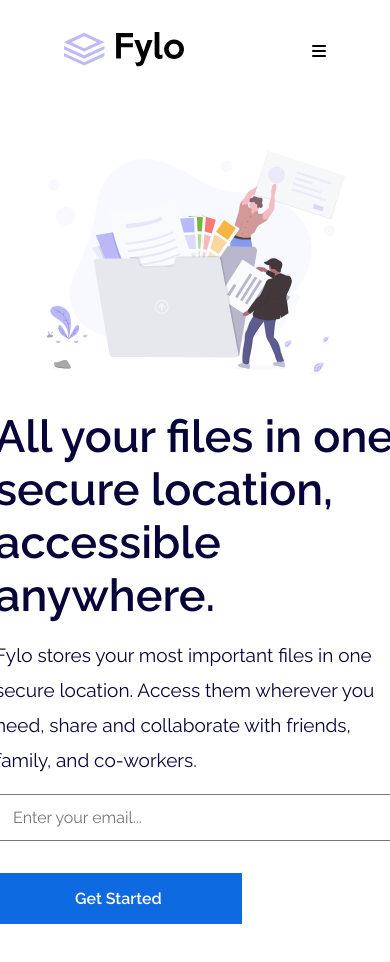
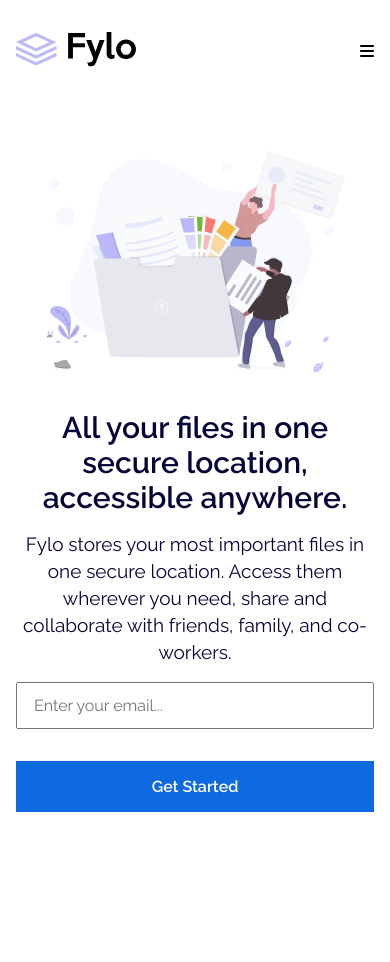
Before and after one commit to moqun06/F2, a plain HTML site: page index.html in a window 390 px wide. After the commit the page ends 892 px from the top, so only its background shows below. Drawn offline with Linux system fonts and the light colour scheme.

Commit message:
first section responsivness adjusted

```diff
--- a/index.css
+++ b/index.css
@@ -112,24 +112,64 @@ form {
     border-radius: 50%;
 
 }
-.menu{
+
+.menu {
     display: none;
 }
 
-@media  screen and (max-width: 1110px) {
-    .navlink{
+.image {
+    width: 900px;
+}
+
+.firstinput {
+    width: 400px;
+    padding: 12px 16px;
+    font-size: 16px;
+}
+
+@media screen and (max-width: 1110px) {}
+    nav {
+        padding: 0 1rem;
+    }
+
+
+    .navlink {
         display: none;
     }
-    .menu{
+
+    .menu {
         display: block;
     }
-    .container{
+
+    .container {
         flex-direction: column-reverse;
     }
-    form{
+
+    form {
         flex-direction: column;
     }
 
+    .image {
+        width: 300px;
+    }
+
+    .left h1 {
+        font-size: 30px;
+        text-align: center;
+    }
+    .firstinput{
+        width: 100%;
+    }
+    .container{
+        padding: 5rem 1rem;
+    }
+
+button{
+    width: 100%;
+}
+.left p{
+text-align: center;
+line-height: 27px;
 }
 
 
--- a/index.html
+++ b/index.html
@@ -46,8 +46,8 @@
                 Access them wherever you need, share and collaborate with friends,
                 family, and co-workers.</p>
             <form>
-                <input type="email" placeholder="Enter your email..."
-                    style="width: 400px; padding: 12px 16px; font-size: 16px;">
+                <input class=" firstinput" type="email" placeholder="Enter your email..."
+                    >
 
                 <a href="#" class="btn">
                     <button> Get Started</button></a>
@@ -56,7 +56,7 @@
 
         </div>
 
-        <div  style="width: 300px;" class="image">
+        <div class="image">
             <img src="/images/illustration-1.svg" alt=" " style="width: 100%;">
         </div>
 
```
